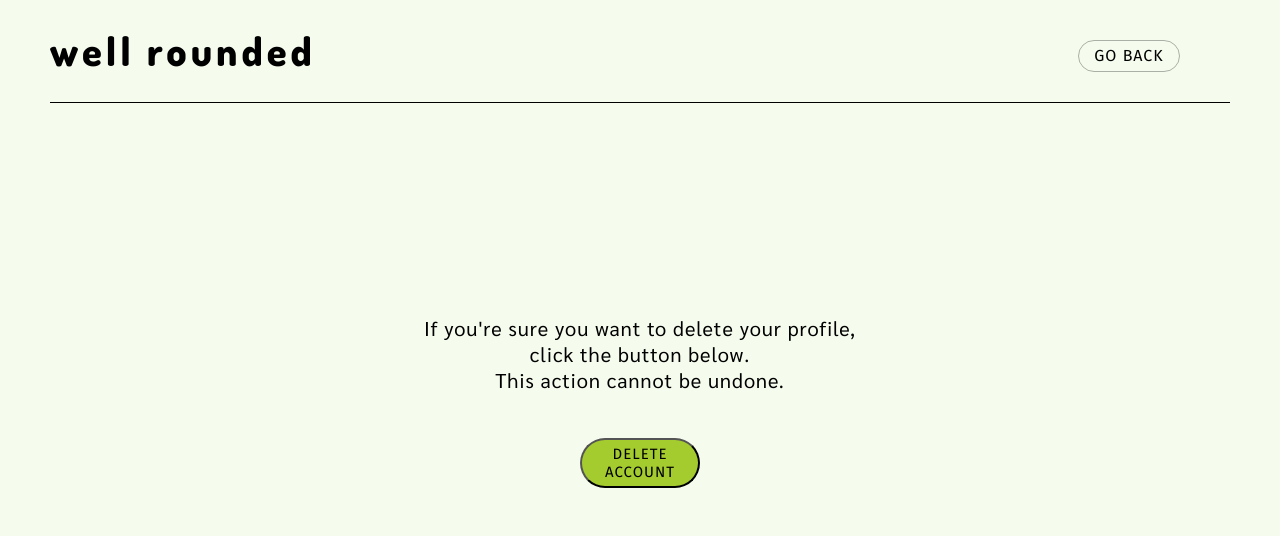
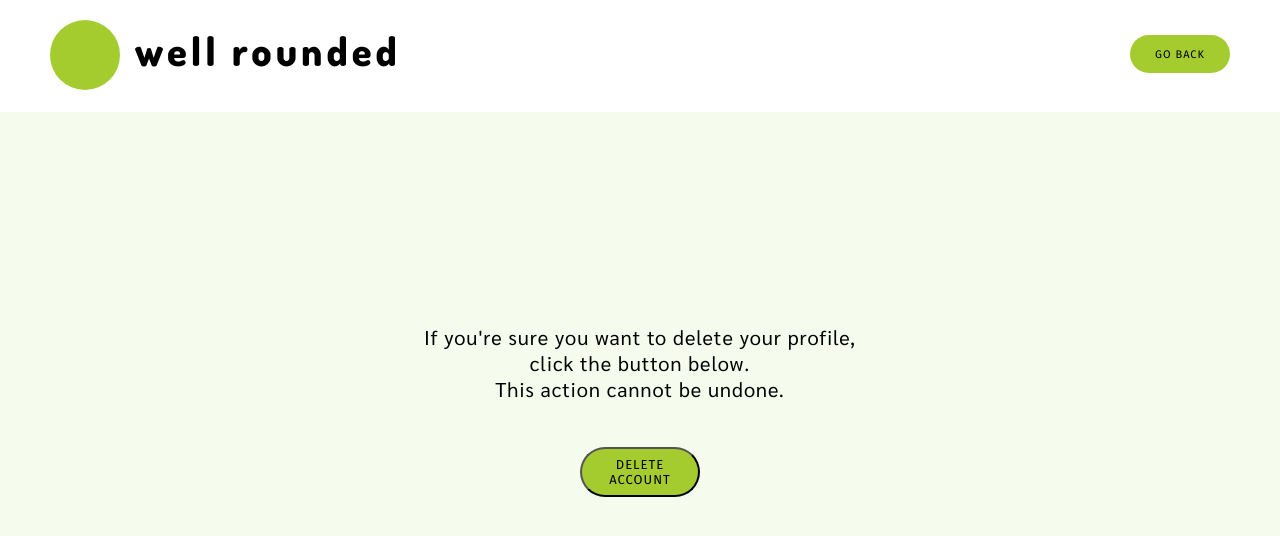
Before and after one commit to maddyrombes/well-rounded, a React (Create React App) app in the folder client/: page /users/1/delete in a window 1280 px wide. Shown: the top 536 px of the page. Built offline with nearby package versions, Linux system fonts and the light colour scheme.

Commit message:
looking nice

```diff
--- a/client/src/App.css
+++ b/client/src/App.css
@@ -120,7 +120,7 @@ button {
 
 .userprofile-edit-btn {
     float: right;
-    margin: 25px 50px 20px 0;
+    margin: 25px 25px 20px 0;
     width: 190px;
     height: 35px;
     text-align: center;
@@ -132,6 +132,10 @@ button {
     font-size: 16px;
     letter-spacing: 1px;
     padding-top: 15px;
+}
+
+.userprofile-btns {
+    display: flex;
 }
 
 .userprofile-data {
@@ -196,7 +200,8 @@ button {
 
 .edit-header {
     display: flex;
-    border-bottom: 1px solid black;
+    justify-content: space-between;
+    background-color: white;
 }
 
 .edit-logo {
@@ -228,16 +233,15 @@ button {
 }
 
 .edit-delete-btn {
-    margin-top: 20px;
-    margin-right: 30px;
-    width: 200px;
+    margin-top: 35px;
+    margin-right: 50px;
+    width: 150px;
 }
 
 .delete-header {
     display: flex;
     justify-content: space-between;
-    margin: 20px 50px 20px 50px;
-    border-bottom: 1px solid black;
+    background-color: white;
 }
 
 .delete-logo {
@@ -249,18 +253,18 @@ button {
 
 .delete-back-btn {
     float: right;
-    margin: 20px 50px 20px 0;
+    margin: 35px 50px 20px 0;
     width: 100px;
     height: 25px;
     text-align: center;
     text-decoration: none;
     color: black;
-    border: 1px solid rgba(0,0,0,.3);
     border-radius: 50px;
     font-family: 'Fira Sans', sans-serif;
-    font-size: 16px;
+    font-size: 11px;
     letter-spacing: 1px;
-    padding-top: 5px;
+    padding-top: 13px;
+    background-color: #a4cc2e;
 }
 
 .delete {
@@ -277,7 +281,7 @@ button {
 .delete-btn {
     margin: auto;
     margin-top: 25px;
-    font-size: 15px;
+    font-size: 13px;
     width: 120px;
     height: 50px;
 }
--- a/client/src/components/DeleteUser.jsx
+++ b/client/src/components/DeleteUser.jsx
@@ -7,9 +7,16 @@ class EditDeleteUser extends Component {
     return (
       <div>
         <div className="delete-header">
-          <h1 className="delete-logo">well rounded</h1>
+
+          <div className="userprofile-logo-div">
+            <button className="logo"></button>
+            <h1 className="userprofile-logo">well rounded</h1>
+          </div>
+
           <Link to={`/users/${this.props.match.params.id}/edit_ratings`} className="delete-back-btn">GO BACK</Link>
+
         </div>
+
         <div className="delete">
           <p className="delete-para">If you're sure you want to delete your profile,<br/> click the button below. <br/>This action cannot be undone.</p>
           <button
--- a/client/src/components/EditRatings.jsx
+++ b/client/src/components/EditRatings.jsx
@@ -14,7 +14,12 @@ class EditRatings extends Component {
         {currentUser &&
         <>
         <div className="edit-header">
-            <h1 className="edit-logo">well rounded</h1>
+
+            <div className="userprofile-logo-div">
+                <button className="logo"></button>
+                <h1 className="userprofile-logo">well rounded</h1>
+            </div>
+
             <button
                 className="edit-delete-btn"
                 onClick={(e) => {
--- a/client/src/components/UserProfile.jsx
+++ b/client/src/components/UserProfile.jsx
@@ -23,6 +23,8 @@ class UserProfile extends Component {
                 <h1 className="userprofile-logo">well rounded</h1>
               </div>
 
+              <div className="userprofile-btns">
+
                 <Link to={`/users/${this.props.match.params.id}/edit_ratings`} className="userprofile-edit-btn">EDIT YOUR METRICS</Link>
 
                 <button
@@ -32,6 +34,8 @@ class UserProfile extends Component {
                     this.props.history.push('/')
                   }}
                 >logout</button>
+              </div>
+
 
             </div>
 
```
Lines whose indentation alone changed are shown as unchanged.
